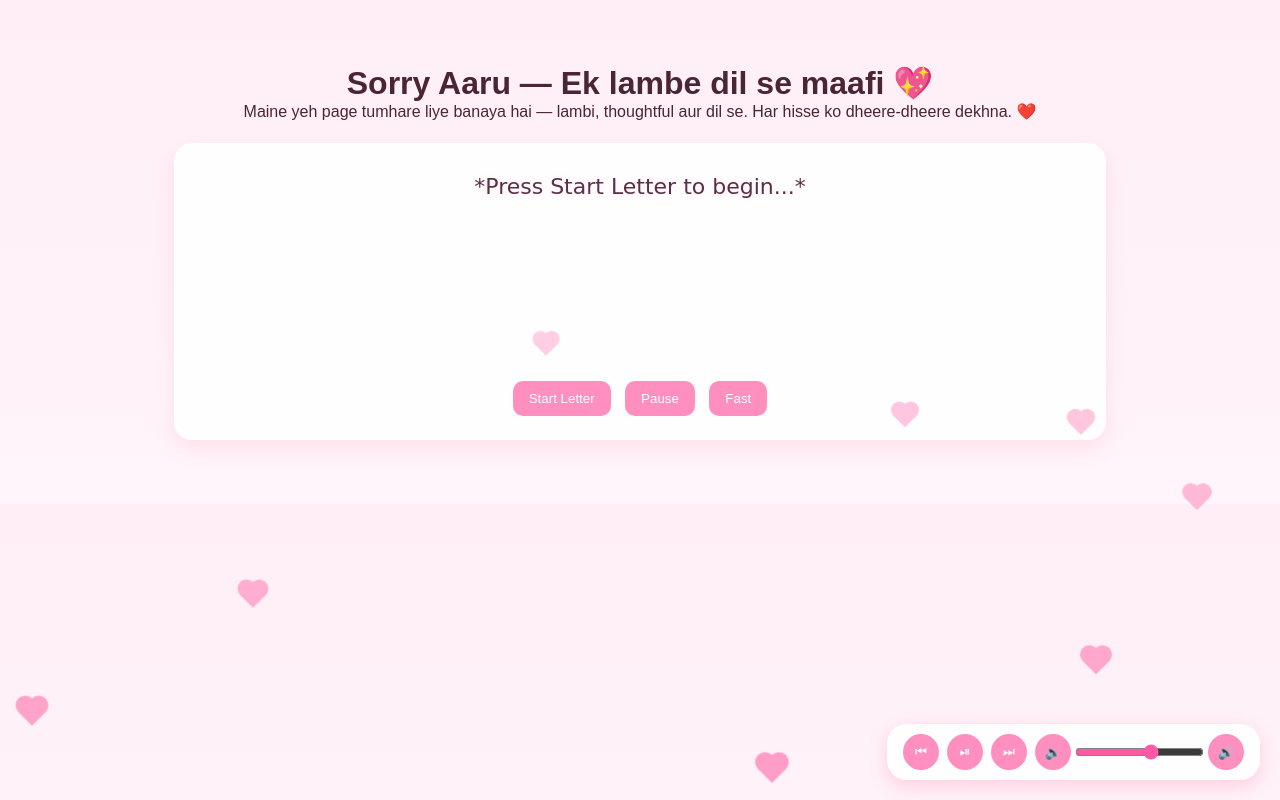
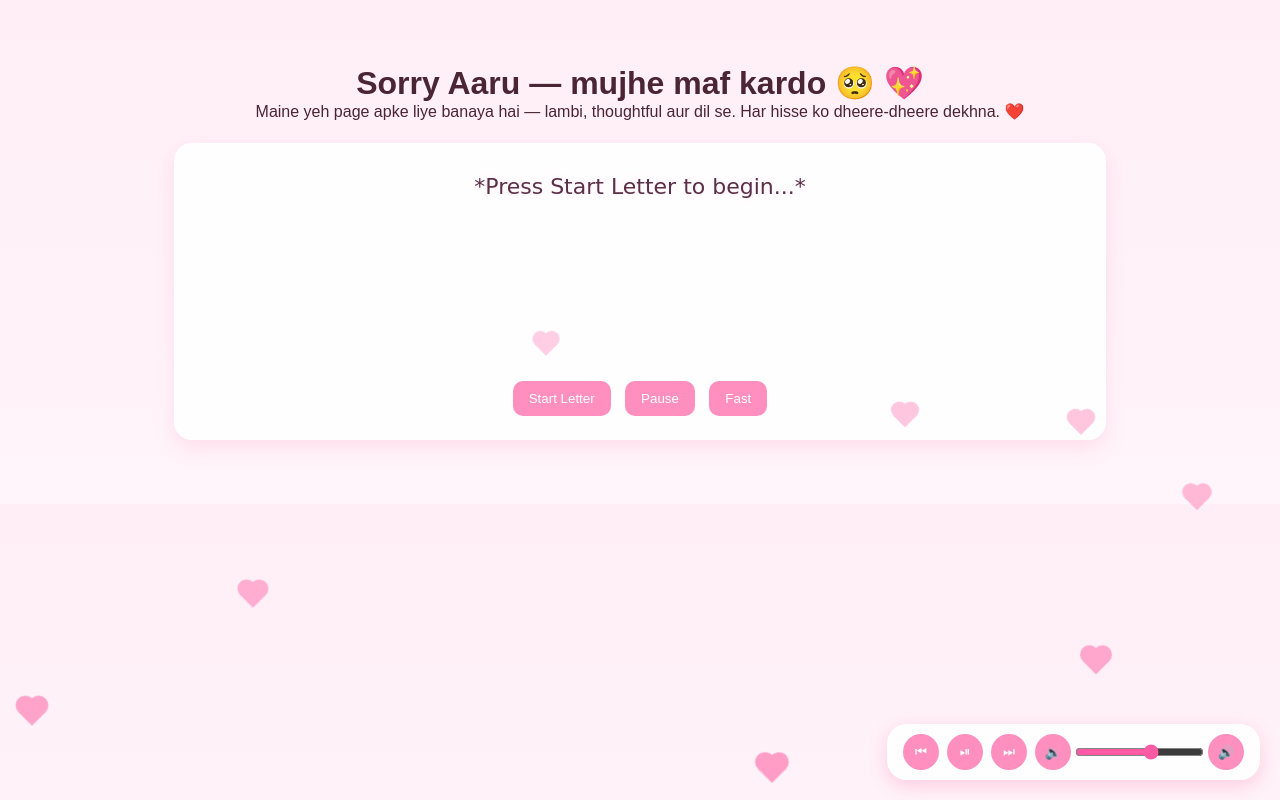
Before and after one commit to ajith9703/hmm-okk-, a plain HTML site: page index.html in a window 1280 px wide. Drawn offline with Linux system fonts and the light colour scheme.

Commit message:
Update apology message in index.html

```diff
--- a/index.html
+++ b/index.html
@@ -105,8 +105,8 @@
 </head>
 <body>
   <div class="container">
-    <h1>Sorry Aaru — Ek lambe dil se maafi 💖</h1>
-    <p>Maine yeh page tumhare liye banaya hai — lambi, thoughtful aur dil se. Har hisse ko dheere-dheere dekhna. ❤️</p>
+    <h1>Sorry Aaru — mujhe maf kardo 🥺 💖</h1>
+    <p>Maine yeh page apke liye banaya hai — lambi, thoughtful aur dil se. Har hisse ko dheere-dheere dekhna. ❤️</p>
 
     <div class="letter">
       <div class="typed" id="typed">*Press Start Letter to begin...*</div>
```
